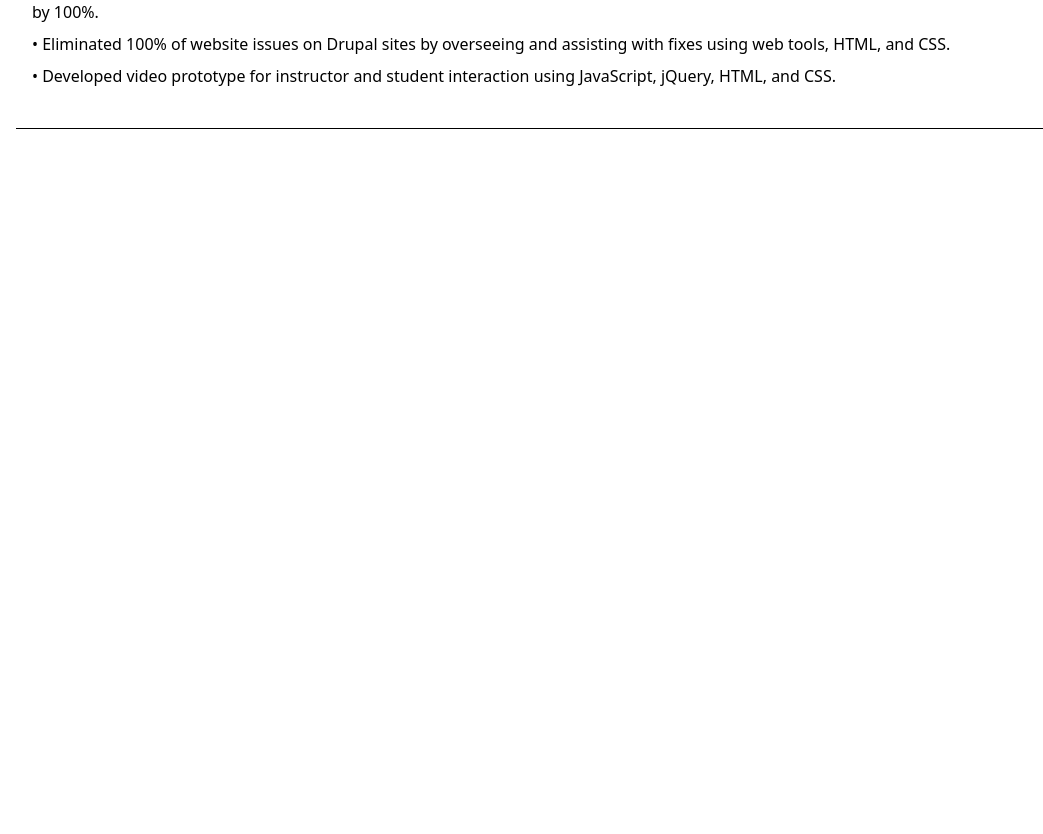
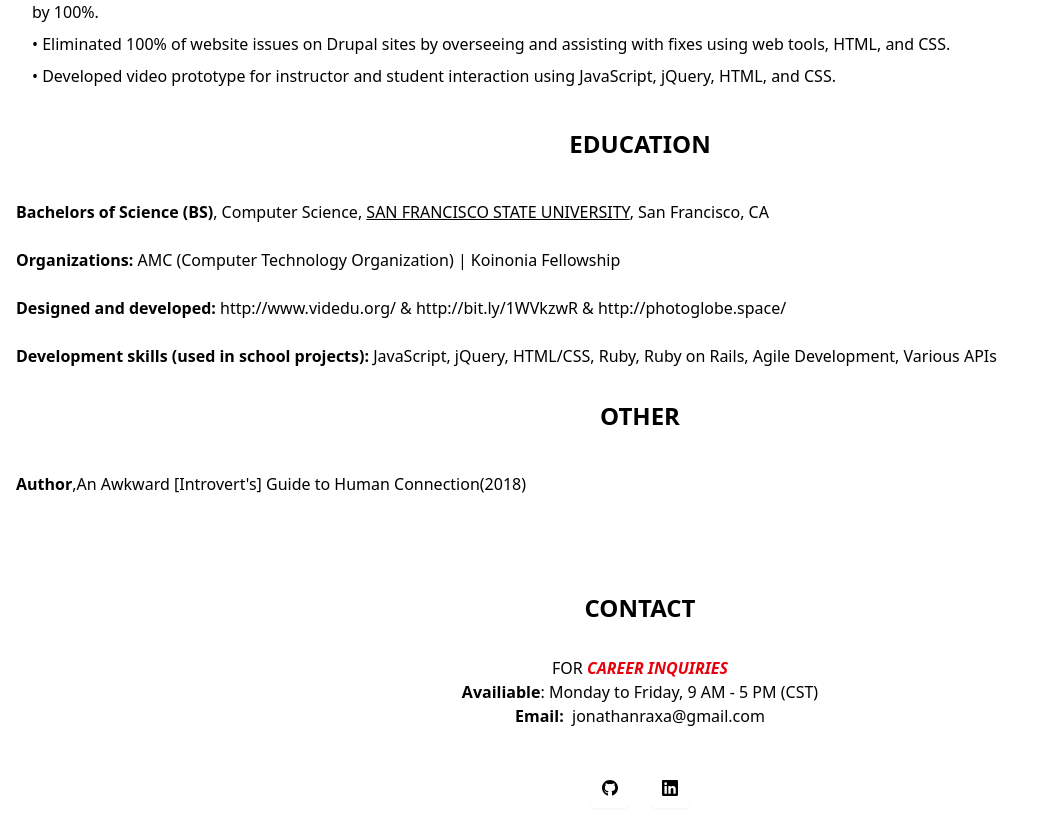
Before and after one commit to jonathanraxa/jonathan-raxa-v2, a React (Vite) app: page /resume in a window 1280 px wide. Shown: the part 1984-2818 px from the top of the page, without its empty margins (0-1043 px from the left). Before the commit the page ends 2129 px from the top, so only its background shows below. Built offline with nearby package versions, Linux system fonts and the light colour scheme.

Commit message:
finished resume base

```diff
--- a/src/components/contact/contact.tsx
+++ b/src/components/contact/contact.tsx
@@ -5,10 +5,20 @@
 import { FontAwesomeIcon } from "@fortawesome/react-fontawesome";
 import { faGithub, faLinkedin } from "@fortawesome/free-brands-svg-icons";
 
-export const Contact = () => {
+interface ContactProps {
+  page: string;
+}
+
+export const Contact: React.FC<ContactProps> = ({ page }) => {
   return (
     <div className="flex justify-center flex-col w-full text-center section-title mb-[4rem] mt-[4rem]">
-      <h2 className="text-4xl mb-5">Contact</h2>
+      {page === "resume" ? (
+        <div className="text-center mt-8 mb-8">
+          <h2 className="uppercase text-2xl font-bold">Contact</h2>
+        </div>
+      ) : (
+        <h2 className="text-4xl mb-5">Contact</h2>
+      )}
       <p>
         FOR{" "}
         <span className="text-red-600 font-bold uppercase">
@@ -16,7 +26,7 @@
         </span>
       </p>
       <p>
-        <strong>Availiable</strong>: Monday to Sunday, 9am - 7pm
+        <strong>Availiable</strong>: Monday to Friday, 9 AM - 5 PM (CST)
       </p>
       <p>
         <strong>Email:</strong>&nbsp;&nbsp;
--- a/src/components/resume/education.tsx
+++ b/src/components/resume/education.tsx
@@ -1,54 +1,32 @@
 import React from "react";
 
-const Education = () => {
-  return (
+export const Education = () => (
   <div className="Education" id="education">
-      <div className="row">
-        <div className="col-md-2">
-          <strong>Education</strong>
+    <div className="text-center mt-8">
+      <h2 className="uppercase text-2xl font-bold">Education</h2>
     </div>
-      </div>
-
-      <div className="gapinc">
-        <div className="row no-gutters">
-          <div className="col-md-2">2010 - 2016</div>
-          <div className="col-md-8 upperCase">
-            <strong>San Francisco State University</strong>
-          </div>
-          <div className="col-md-2">
-            <strong>San Francisco, CA</strong>
-          </div>
-        </div>
-
-        <div className="row no-gutters offset-md-2">
-          <i>Bachelors of Science | Computer Science</i>
+    <div className="mt-10">
+      <div>
+        <strong>Bachelors of Science (BS)</strong>, Computer Science,{" "}
+        <u className="underline uppercase">San Francisco State University</u>,
+        San Francisco, CA
       </div>
       <br />
-        <div className="row no-gutters offset-md-2">
-          <strong>Organizations:</strong>
-        </div>
-        <div className="row no-gutters offset-md-2">
-          AMC (Computer Technology Organization) | Koinonia Fellowship
+      <div>
+        <strong>Organizations: </strong>AMC (Computer Technology Organization) |
+        Koinonia Fellowship
       </div>
       <br />
-        <div className="row no-gutters offset-md-2">
-          <strong>Designed and developed:</strong>
-        </div>
-        <div className="row no-gutters offset-md-2">
-          http://www.videdu.org/ & http://bit.ly/1WVkzwR (documentation only) &
-          http://photoglobe.space/
+      <div>
+        <strong>Designed and developed: </strong>http://www.videdu.org/ &
+        http://bit.ly/1WVkzwR & http://photoglobe.space/
       </div>
       <br />
-        <div className="row no-gutters offset-md-2">
-          <strong>Development skills (used in school projects):</strong>
-        </div>
-        <div className="row no-gutters offset-md-2">
+      <div>
+        <strong>Development skills (used in school projects): </strong>
         JavaScript, jQuery, HTML/CSS, Ruby, Ruby on Rails, Agile Development,
         Various APIs
       </div>
     </div>
   </div>
 );
-};
-
-export default Education;
--- /dev/null
+++ b/src/components/resume/other.tsx
@@ -0,0 +1,23 @@
+import React from "react";
+import { Link } from "react-router-dom";
+import { routes } from "@/routes/routes";
+
+export const Other = () => (
+  <div className="Education" id="education">
+    <div className="text-center mt-8">
+      <h2 className="uppercase text-2xl font-bold">Other</h2>
+    </div>
+    <div className="mt-10">
+      <strong>Author</strong>,
+      <Link
+        to={routes.amazon_book}
+        target="_blank"
+        rel="noopener noreferrer"
+        className="hover:text-yellow-500"
+      >
+        An Awkward [Introvert's] Guide to Human Connection
+      </Link>
+      (2018)
+    </div>
+  </div>
+);
--- a/src/components/resume/resume.tsx
+++ b/src/components/resume/resume.tsx
@@ -1,11 +1,12 @@
 import React from "react";
 import { Experience } from "./experience";
 import { Projects } from "./projects";
-// import {Education} from "./education";
-// import {Personal} from "./personal-other";
+import { Education } from "./education";
+import { Other } from "./other";
 import { Header } from "./header";
 import { Summary } from "./summary";
 import { Skills } from "./skills";
+import { Contact } from "@/components/contact";
 
 export const Resume = () => {
   return (
@@ -15,12 +16,9 @@
       <Skills />
       <div className="mt-8">
         <Experience />
-        <hr />
-        {/* <Projects /> */}
-        {/* <hr /> */}
-        {/* <Education /> */}
-        {/* <hr /> */}
-        {/* <Personal /> */}
+        <Education />
+        <Other />
+        <Contact page="resume" />
       </div>
     </div>
   );
```
Lines whose indentation alone changed are shown as unchanged.
